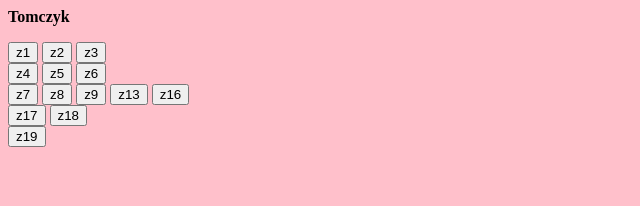
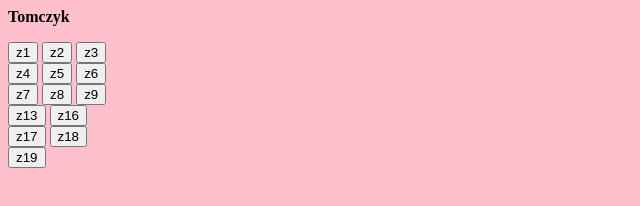
Before and after one commit to matitomczyk/Witryny2, a plain HTML site: page index.html in a window 1280 px wide. Shown: the whole page, without its empty margins (0-640 px from the left). Drawn offline with Linux system fonts and the light colour scheme.

Commit message:
Update index.html

```diff
--- a/index.html
+++ b/index.html
@@ -78,7 +78,7 @@ p {size: 2cm; font-weight: bolder; }
 <input type="button" name="przycisk6" value="z6" onclick="Zad6_tomczyk(' ')"> <br>
 <input type="button" name="przycisk7" value="z7" onclick="Zad7_tomczyk(' ')">
 <input type="button" name="przycisk8" value="z8" onclick="Zad8_tomczyk(' ')">
-<input type="button" name="przycisk9" value="z9" onclick="Zad9_tomczyk(' ')">
+<input type="button" name="przycisk9" value="z9" onclick="Zad9_tomczyk(' ')"> <br>
 <input type="button" name="przycisk10" value="z13" onclick="Zad13_tomczyk(' ')">
 <input type="button" name="przycisk11" value="z16" onclick="Zad16_tomczyk(' ')"> <br>
 <input type="button" name="przycisk12" value="z17" onclick="Zad17_tomczyk(' ')">
```
